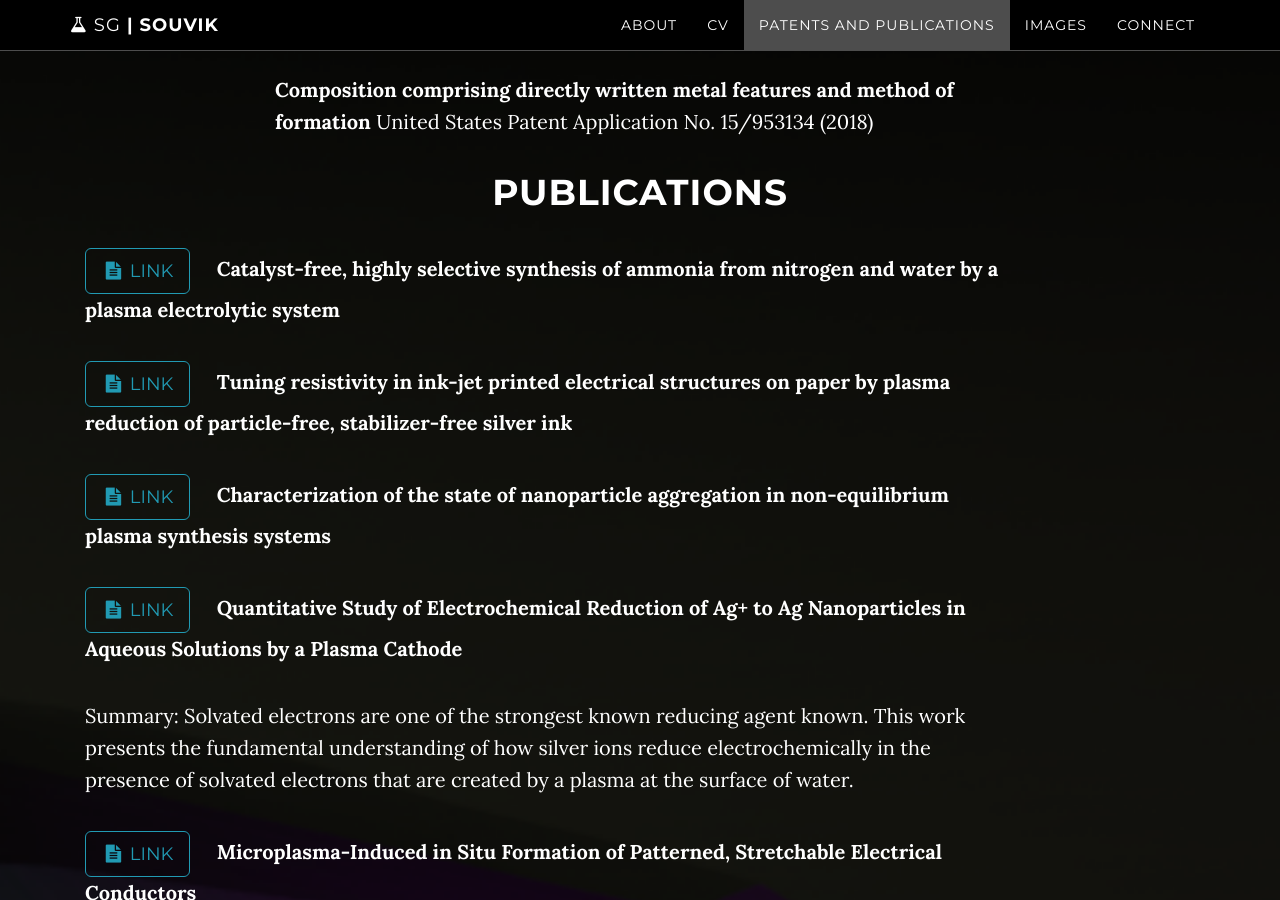
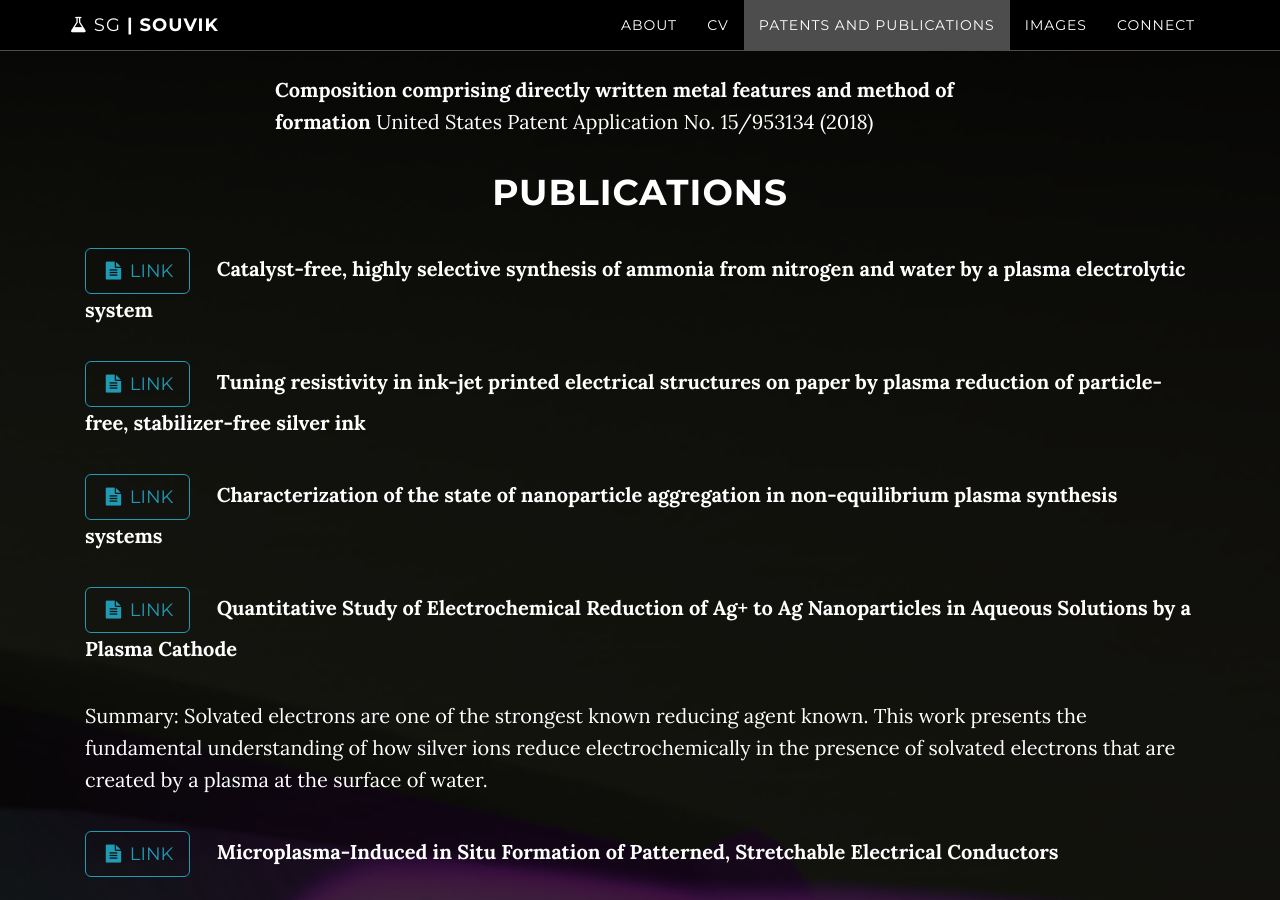
Before and after one commit to SouvikSG/souviksg.github.io, a Jekyll site: the page built from index.html, in a window 1280 px wide and 900 px high, scrolled down 4584 px. Built offline with Jekyll 4.4.1, drawn with Linux system fonts in a browser that asks for light colours.

Commit message:
Update publications.html

```diff
--- a/_includes/publications.html
+++ b/_includes/publications.html
@@ -10,7 +10,7 @@
 		<div class="col-lg-8 col-lg-offset-2">
 		  <h1>Publications</h1>
 		</div>
-		<div class="col-lg-10">
+		<div class="col-lg-12">
 <p><a target='_blank' href="http://advances.sciencemag.org/content/5/1/eaat5778" class="btn btn-default btn-lg"> <i class="fa fa-file-text fa-fw"></i>  LINK</a> &nbsp; &nbsp; <b>Catalyst-free, highly selective synthesis of ammonia from nitrogen and water by a plasma electrolytic system</b></p>
 
 <p><a target='_blank' href="https://app.dimensions.ai/details/publication/pub.1106203527?and_facet_journal=jour.1134073" class="btn btn-default btn-lg"> <i class="fa fa-file-text fa-fw"></i>  LINK</a> &nbsp; &nbsp; <b>Tuning resistivity in ink-jet printed electrical structures on paper by plasma reduction of particle-free, stabilizer-free silver ink</b></p>
```
